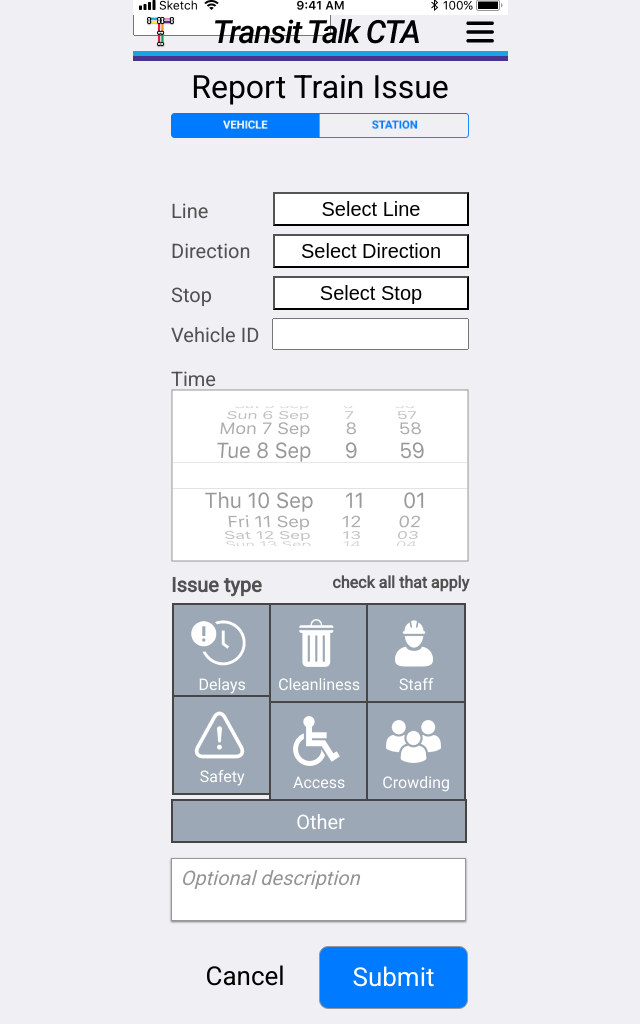
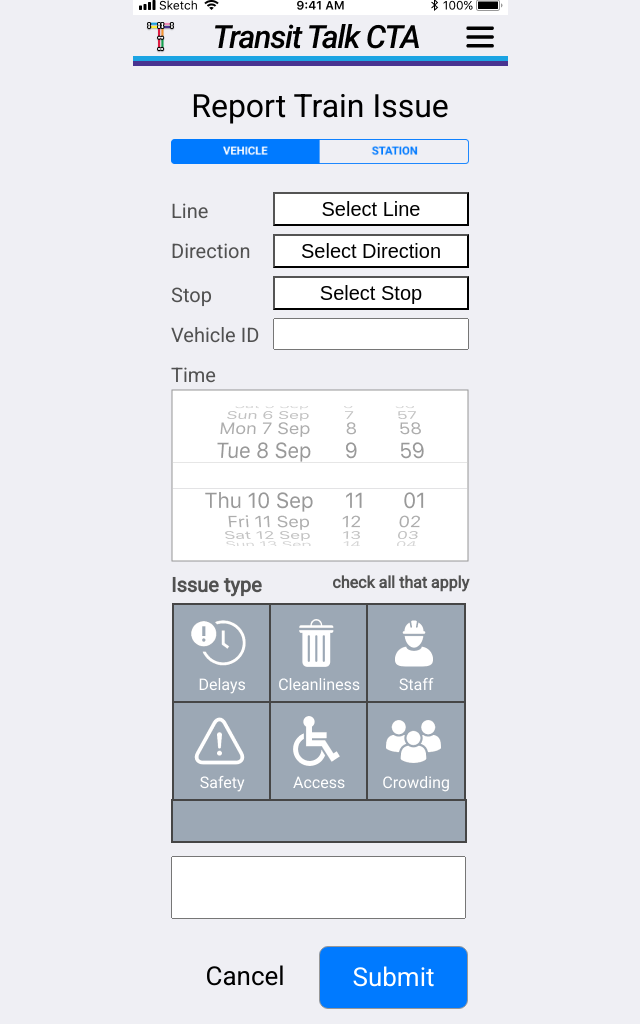
Before and after one commit to andreanthony/andreanthony.github.io, a Jekyll site: the page train-issue.html, which Jekyll copies as it is, in a window 1280 px wide. Shown: the whole page, without its empty margins (320-960 px from the left). Built offline with Jekyll 4.4.1, drawn with Linux system fonts in a browser that asks for light colours.

Commit message:
Update train-issue.html

```diff
--- a/train-issue.html
+++ b/train-issue.html
@@ -7,8 +7,8 @@
 <body>
  <header>
   <img src="/Black.png" alt="bar">
-  <img src="/header.png" alt="header" style="margin-top: -5px;">
-  <h1>Report Train Issue</h1>
+  <img src="/header.png" alt="header">
+  <h1 style="margin-top: 21px; margin-bottom: 14px;">Report Train Issue</h1>
   <img src="/2-button-switch.png" alt="button-switch" style="width: 298px;">
  </header>
  <div id="form">
@@ -33,33 +33,29 @@
     <button onclick="myFunction()" class="dropbtn">Select Line</button>
     <button onclick="myFunction()" class="dropbtn">Select Direction</button>
     <button onclick="myFunction()" class="dropbtn">Select Stop</button>
-    <input class="form-control" style="height: 32px; width: 197px; margin: 4px 0px;">
+    <input class="form-control" style="height: 32px; width: 196px; margin: 4px 0px;">
  </div>
- <div class="selection"><p style="height: 24px; margin-top: 6px; margin-bottom: 6px;">Line</p>
-   <p style="height: 24px; margin-top: 16px; margin-bottom: 6px;">Direction</p>
+ <div class="selection"><p style="height: 24px; margin-top: 6px; margin-bottom: 16px;">Line</p>
+   <p style="height: 24px; margin-top: 16px; margin-bottom: 16px;">Direction</p>
    <p style="height: 24px; margin-bottom: 16px;">Stop</p>
-   <p style="height: 24px; margin-top: 16px;">Vehicle ID</p>
-   <p style="height: 24px; margin-top: 4px;">Time</p>
+   <p style="height: 24px; margin-top: 16px; margin-bottom: 16px;">Vehicle ID</p>
+   <p style="height: 24px; margin-top: 16px; margin-bottom: 6px;">Time</p>
  </div>
  <div id="date-picker"><img src="/Date Picker.png" alt="date-picker"></div>
  <div id="issue-type">Issue type</div>
  <div id="check-all">check all that apply</div>
  <div class="issue-type">
    <img src="/issue-type.png" alt="issue-type-0" style="">
-   <img alt="issue-type-copy" src="/issue-type copy 3.png" style="margin-top: -8px;">
+   <img alt="issue-type-copy" src="/issue-type copy 3.png" style="margin-top: -2px;">
    <div id="rectangle-gray"></div>
-   <div id="rectangle-copy-2"></div>
+   <input class="form-control" style="height: 63px;width: 295px;top: 375px;padding-top: 1px;margin-top: 55px;">
  </div>
  <div id="issue-type-copy"><img src="/issue-type copy.png" alt="issue-type-copy"></div>
  <div id="issue-type-copy-2"><img src="/issue-type copy 2.png" alt="issue-type-copy-2"></div>
  <div id="issue-type-copy-4"><img src="/issue-type copy 4.png" alt="issue-type-copy-4"></div>
  <div id="issue-type-copy-5"><img src="/issue-type copy 5.png" alt="issue-type-copy-5"></div>
- <div id="other">Other</div>
- <div id="optional-description">Optional description</div>
  <div id="rectangle-2"></div>
  <div id="cancel">Cancel</div>
  <div id="submit">Submit</div>
 </body>
 </html>
-
-<input class="form-control" name="amount" id="amount" style="width: 198px; height: 36px;">
```
